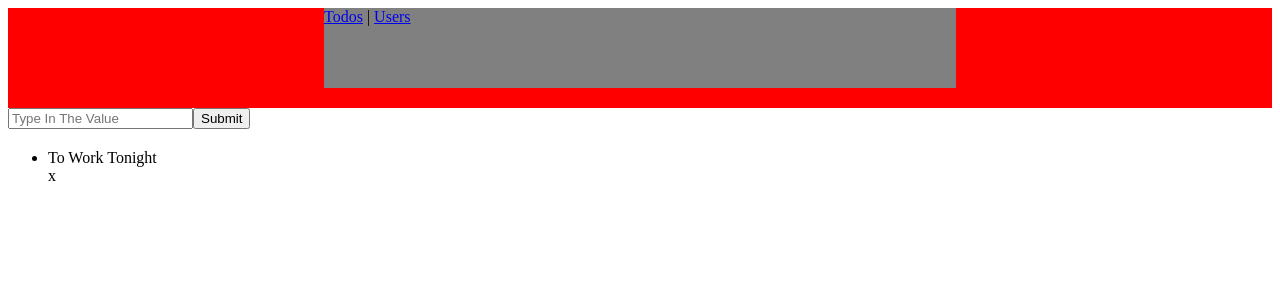
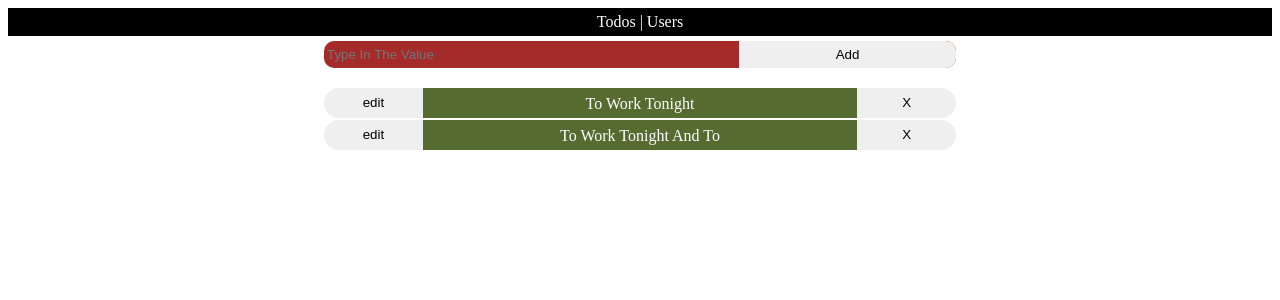
Before and after one commit to kelraf/todo_app, a Vue app: page / in a window 1280 px wide. Shown: the top 300 px of the page. Built offline with nearby package versions, Linux system fonts and the light colour scheme.

Commit message:
styled the app

```diff
--- a/src/App.vue
+++ b/src/App.vue
@@ -20,5 +20,7 @@ export default {
 </script>
 
 <style>
-
+  body {
+    /* background: blue; */
+  }
 </style>
--- a/src/components/Form.vue
+++ b/src/components/Form.vue
@@ -2,7 +2,7 @@
     <div class="form-cont">
         <form>
             <input type="text" v-model="name" name="value" placeholder="Type In The Value">
-            <input type="submit" @click.prevent="submit">
+            <input type="submit" value="Add" @click.prevent="submit">
         </form>
         <h2> {{ name }} </h2>
     </div>
@@ -30,5 +30,38 @@ export default {
 
 
 <style scoped>
+    form {
+        background: brown;
+        margin: auto;
+        color: white;
+        width: 50%;
+        margin-top: 5px;
+        display: flex;
+        flex-direction: row;
+        border-radius: 10px;
+    }
 
+    form input[type=text] {
+        height: 25px;
+        flex: 2;
+        border-top-left-radius: 10px;
+        border-bottom-left-radius: 10px;
+        outline: none;
+        border: none;
+        padding-left: 3px;
+        background: transparent;
+    }
+
+    form input[type=submit] {
+        flex: 1;
+        border-top-right-radius: 10px;
+        border-bottom-right-radius: 10px;
+        outline: none;
+        border: none;
+        cursor: pointer;
+    }
+
+    form input[type=submit]:hover {
+        background: gray;
+    }
 </style>
--- a/src/components/Navigation.vue
+++ b/src/components/Navigation.vue
@@ -1,8 +1,8 @@
 <template>
     <div class="nav">
         <div class="inner-nav">
-            <router-link to="/">Todos</router-link> |
-            <router-link to="/users">Users</router-link>
+            <router-link class="link" to="/">Todos</router-link> |
+            <router-link class="link" to="/users">Users</router-link>
         </div>
     </div>
 </template>
@@ -16,14 +16,26 @@ export default {
 
 <style scoped>
     .nav {
-        background: red;
-        height: 100px;
+        background: black;
+        height: auto;
     }
 
     .inner-nav {
-        background: gray;
-        height: 80%;
+        /* background: gray; */
         width: 50%;
         margin: auto;
+        padding-top: 5px;
+        padding-bottom: 5px;
+        text-align: center;
+        color: white;
+    }
+
+    .link {
+        color: white;
+        text-decoration: none;
+    }
+
+    .link:hover {
+
     }
 </style>
--- a/src/router.js
+++ b/src/router.js
@@ -6,7 +6,8 @@ import Users from './views/Users.vue'
 Vue.use(Router)
 
 export default new Router({
-    routes: [{
+    routes: [
+        {
             path: '/',
             name: 'todos',
             component: Todos
--- a/src/views/Todos.vue
+++ b/src/views/Todos.vue
@@ -7,10 +7,9 @@
 
       <ul class="todos-list" v-if="todos.length >= 1">
         <li v-for="todo in todos" v-bind:key="todo.id" class="todo-item">
-          <span> {{ todo.desc }} </span>
-          <span>
-            <div class="delete">x</div>
-          </span>
+          <button class="edit">edit</button>
+          <span class="todo"> {{ todo.desc }} </span>
+          <button class="todo-btn">X</button>
         </li>
       </ul>
 
@@ -33,6 +32,10 @@ export default {
         {
           desc: "To Work Tonight",
           id: 1
+        },
+        {
+          desc: "To Work Tonight And To",
+          id: 1
         }
       ]
     }
@@ -42,3 +45,62 @@ export default {
   }
 }
 </script>
+
+<style scoped>
+  .todos-list {
+    /* background: green; */
+    padding: 0;
+    width: 50%;
+    margin: auto;
+    border-radius: 20px;
+  }
+
+  .todo-item {
+    /* padding-top: 5px;
+    padding-bottom: 5px; */
+    list-style-type: none;
+    /* background: yellow; */
+    width: 100%;
+    border-radius: 20px;
+    display: flex;
+    flex-direction: row;
+    margin-top: 2px;
+    margin-bottom: 2px;
+  }
+
+  .edit {
+    flex: 1;
+    border-top-left-radius: 20px;
+    border-bottom-left-radius: 20px;
+    height: 30px;
+    cursor: pointer;
+    border: none;
+    outline: none;
+  }
+
+  .edit:hover {
+    background: gray;
+  }
+
+  .todo {
+    flex: 5;
+    background: darkolivegreen;
+    text-align: center;
+    padding-top: 7px;
+    color: white;
+  }
+
+  .todo-btn {
+    flex: 1;
+    height: 30px;
+    border-top-right-radius: 20px;
+    border-bottom-right-radius: 20px;
+    cursor: pointer;
+    border: none;
+    outline: none;
+  }
+
+  .todo-btn:hover {
+    background: gray;
+  }
+</style>
```
